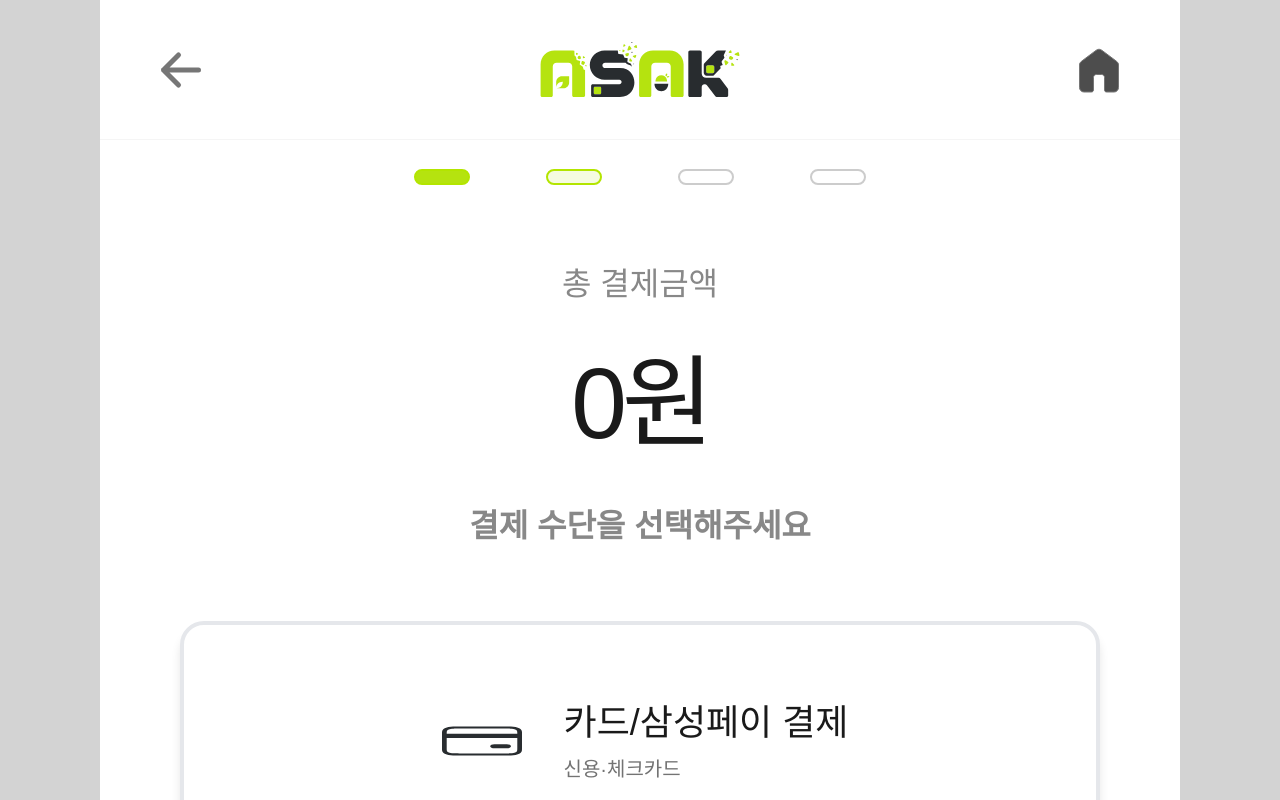
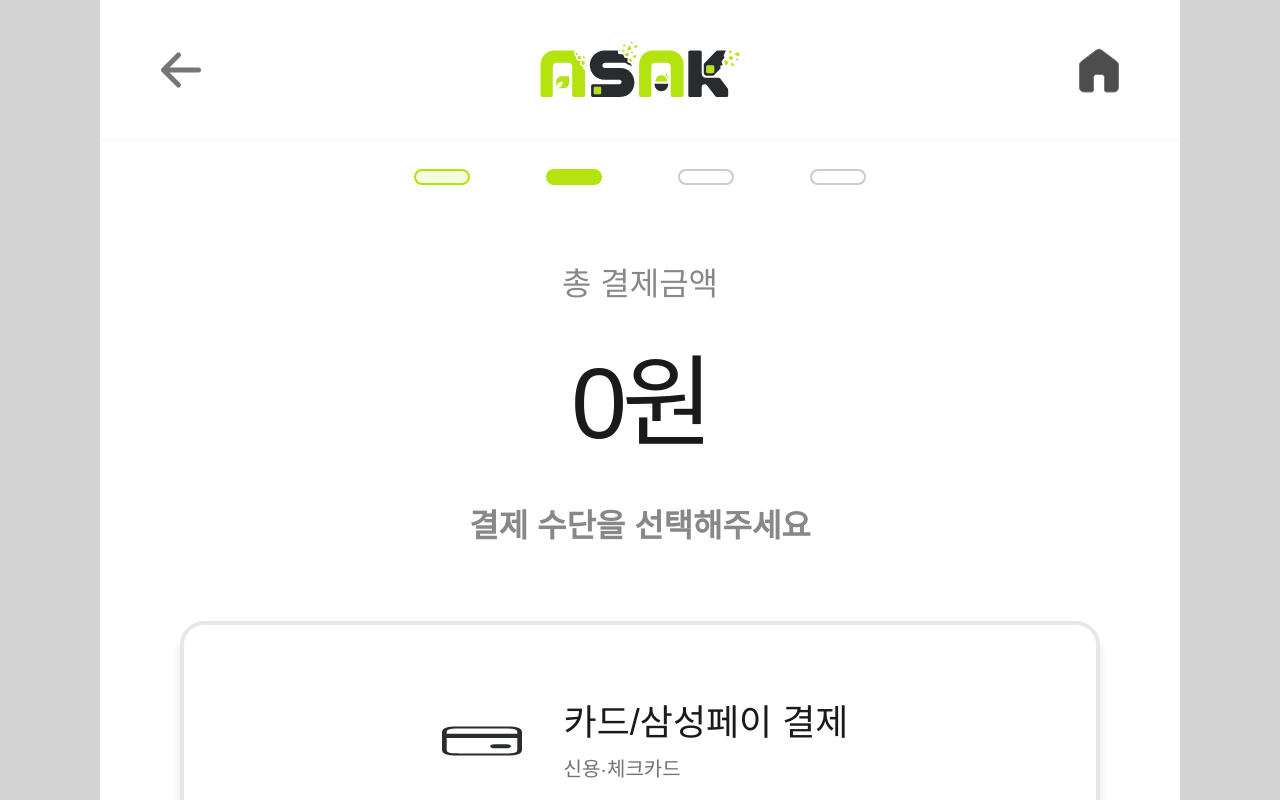
Before and after one commit to hagenie128/ASAK-Kiosk, a React (Vite) app: page /payment in a window 1280 px wide. Shown: the top 800 px of the page. Built offline with nearby package versions, Linux system fonts and the light colour scheme.

Commit message:
fix : page_steper css 클래스 적용 맞춤

```diff
--- a/src/pages/kiosk/CartPage.jsx
+++ b/src/pages/kiosk/CartPage.jsx
@@ -87,7 +87,7 @@ export default function CartPage() {
       <Header />
 
       <div className="kiosk-step-indicator" aria-label="주문 4단계 중 장바구니">
-        <span className="is-done" />
+        <span className="is-current" />
         <span />
         <span />
         <span />
--- a/src/pages/kiosk/PaymentPage.jsx
+++ b/src/pages/kiosk/PaymentPage.jsx
@@ -76,8 +76,8 @@ export default function PaymentPage() {
       <Header />
       {/* 스텝퍼 */}
       <div className="kiosk-step-indicator" aria-label="주문 4단계 중 결제">
+        <span className="is-done" />
         <span className="is-current" />
-        <span className="is-done" />
         <span />
         <span />
       </div>
--- a/src/pages/kiosk/PaymentProcessingPage.jsx
+++ b/src/pages/kiosk/PaymentProcessingPage.jsx
@@ -89,9 +89,9 @@ export default function PaymentProcessingPage() {
             <Header></Header>
             {/* 스텝퍼 */}
             <div className="kiosk-step-indicator" aria-label="주문 4단계 중 결제">
+                <span className="is-done" />
+                <span className="is-done" />
                 <span className="is-current" />
-                <span className="is-current" />
-                <span className="is-done" />
                 <span />
             </div>
             <main className='page_content_emptyArea'>
```
